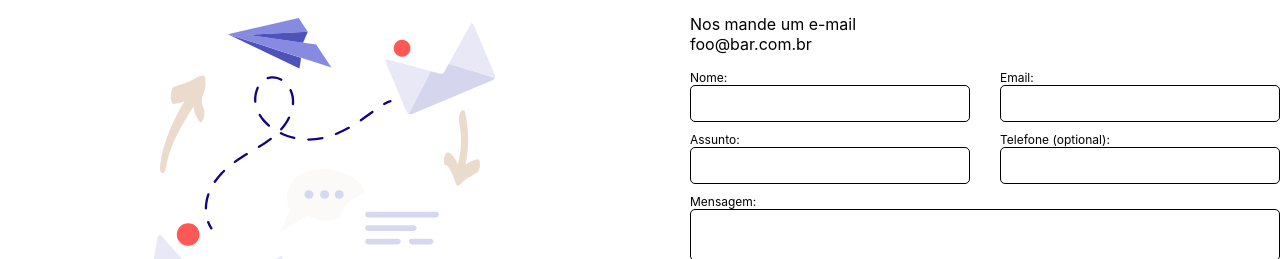
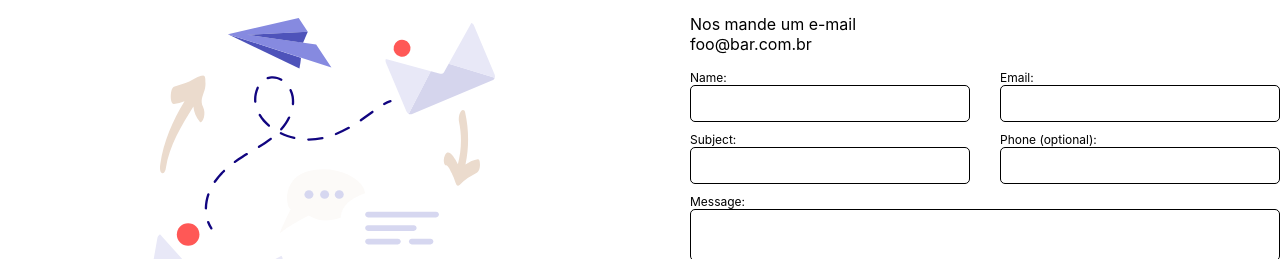
Before and after one commit to Pelicer/landing-example, a React (Create React App) app in the folder typescript/: page / in a window 1280 px wide. Shown: the part 1859-2118 px from the top of the page. Built offline with nearby package versions, Linux system fonts and the light colour scheme.

Commit message:
Form fields language and error handling
Changed form field names to english and added a more robuts and visual error aid for users, with error labels next to the fields that have failed.

```diff
--- a/typescript/src/components/Contact/Form.tsx
+++ b/typescript/src/components/Contact/Form.tsx
@@ -27,7 +27,7 @@ const StyledForm = styled.form`
 `;
 
 interface IFormFields {
-    name: string; isValid: boolean; content: string; isUnchanged: boolean; tip: string; isValidCondition: RegExp | undefined;
+    name: string; isValid: boolean; content: string; isUnchanged: boolean; tip: string; isValidCondition: RegExp | undefined; errorMessage: string;
 }
 
 export const Form: React.FC<{ data: Array<IFormFields>; reportSendProgress: Function; }> = (props) => {
@@ -61,11 +61,11 @@ export const Form: React.FC<{ data: Array<IFormFields>; reportSendProgress: Func
 
         if (isFormReady) {
             props.reportSendProgress("SENDING");
-            email.sendMail(requiredFields.find(field => field.name === "Nome")!.content,
+            email.sendMail(requiredFields.find(field => field.name === "Name")!.content,
                 requiredFields.find(field => field.name === "Email")!.content,
-                requiredFields.find(field => field.name === "Assunto")!.content,
-                requiredFields.find(field => field.name === "Telefone")!.content,
-                requiredFields.find(field => field.name === "Mensagem")!.content).then(() => {
+                requiredFields.find(field => field.name === "Subject")!.content,
+                requiredFields.find(field => field.name === "Phone")!.content,
+                requiredFields.find(field => field.name === "Message")!.content).then(() => {
                     props.reportSendProgress("SENT");
 
                 }).catch(() => {
@@ -79,11 +79,11 @@ export const Form: React.FC<{ data: Array<IFormFields>; reportSendProgress: Func
         <FormContainer>
             <Title title="Nos mande um e-mail" emailAddress="foo@bar.com.br" />
             <StyledForm onSubmit={handleSubmit}>
-                <InputField {...requiredFields.find(field => field.name === "Nome")!} reportState={validateField} />
+                <InputField {...requiredFields.find(field => field.name === "Name")!} reportState={validateField} />
                 <InputField {...requiredFields.find(field => field.name === "Email")!} reportState={validateField} />
-                <InputField {...requiredFields.find(field => field.name === "Assunto")!} reportState={validateField} />
-                <InputField {...requiredFields.find(field => field.name === "Telefone")!} reportState={validateField} />
-                <TextAreaField {...requiredFields.find(field => field.name === "Mensagem")!} reportState={validateField} maxLength={500} />
+                <InputField {...requiredFields.find(field => field.name === "Subject")!} reportState={validateField} />
+                <InputField {...requiredFields.find(field => field.name === "Phone")!} reportState={validateField} />
+                <TextAreaField {...requiredFields.find(field => field.name === "Message")!} reportState={validateField} maxLength={500} />
                 <Button type="submit" content="Enviar" />
             </StyledForm>
         </FormContainer>
--- a/typescript/src/components/Contact/InputField.tsx
+++ b/typescript/src/components/Contact/InputField.tsx
@@ -36,9 +36,16 @@ const Input = styled.input<StyledProps>`
     }
 `;
 
-export const InputField: React.FC<{ name: string; isValid: boolean; content: string; isUnchanged: boolean; tip: string; isValidCondition: RegExp | undefined, reportState: Function; }> = (props) => {
+const ErrorSpan = styled.span`
+    margin-left: 10px;
+    font: ${fonts.subtitle2};
+    color: ${palette.support_red};
+`;
 
-    const borderColor = (props.isValid || (!props.isValid && props.isUnchanged)) ? palette.support_grey_30 : palette.support_red;
+export const InputField: React.FC<{ name: string; isValid: boolean; content: string; isUnchanged: boolean; tip: string; isValidCondition: RegExp | undefined, reportState: Function; errorMessage: string;}> = (props) => {
+
+    const hasError = (props.isValid || (!props.isValid && props.isUnchanged)) ? false : true;
+    const borderColor = hasError ? palette.support_red : palette.support_grey_30;
 
     const validate = (value: string) => {
         props.reportState(
@@ -50,7 +57,7 @@ export const InputField: React.FC<{ name: string; isValid: boolean; content: str
 
     return (
         <Field>
-            <Label htmlFor={props.name}>{props.name + props.tip + ":"}</Label>
+            <Label htmlFor={props.name}>{props.name + props.tip + ":"}{hasError ? <ErrorSpan>{props.errorMessage}</ErrorSpan> : null}</Label>
             <Input
                 key={`${props.name}-input-field`}
                 borderColor={borderColor}
--- a/typescript/src/components/Contact/TextAreaField.tsx
+++ b/typescript/src/components/Contact/TextAreaField.tsx
@@ -43,11 +43,18 @@ const TextArea = styled.textarea<StyledProps>`
     }
 `;
 
-export const TextAreaField: React.FC<{ name: string; isValid: boolean; content: string; isUnchanged: boolean; tip: string; isValidCondition: RegExp | undefined, reportState: Function; maxLength: number; }> = (props) => {
+const ErrorSpan = styled.span`
+    margin-left: 10px;
+    font: ${fonts.subtitle2};
+    color: ${palette.support_red};
+`;
+
+export const TextAreaField: React.FC<{ name: string; isValid: boolean; content: string; isUnchanged: boolean; tip: string; isValidCondition: RegExp | undefined, reportState: Function; maxLength: number; errorMessage: string; }> = (props) => {
 
     const maxMessageLength = props.maxLength;
     const [remainingLength, setRemainingLength] = useState(maxMessageLength);
-    const borderColor = (props.isValid || (!props.isValid && props.isUnchanged)) ? palette.support_grey_30 : palette.support_red;
+    const hasError = (props.isValid || (!props.isValid && props.isUnchanged)) ? false : true;
+    const borderColor = hasError ? palette.support_red : palette.support_grey_30;
 
     const validateMessageLength = (e: HTMLTextAreaElement) => {
         setRemainingLength(stringValidator.validateLength(e, maxMessageLength));
@@ -60,7 +67,7 @@ export const TextAreaField: React.FC<{ name: string; isValid: boolean; content:
 
     return (
         <Field>
-            <Label htmlFor={props.name}>{props.name + ":"}</Label>
+            <Label htmlFor={props.name}>{props.name + ":"}{hasError ? <ErrorSpan>{props.errorMessage}</ErrorSpan> : null}</Label>
             <TextArea
                 borderColor={borderColor}
                 name={props.name}
--- a/typescript/src/containers/Contact.tsx
+++ b/typescript/src/containers/Contact.tsx
@@ -37,12 +37,13 @@
 const notEmptyRegex = /^(?!\s*$).+/;
 const FormFields = [
     {
-        name: "Nome",
+        name: "Name",
         isValid: false,
         content: "",
         isUnchanged: true,
         tip: "",
-        isValidCondition: notEmptyRegex
+        isValidCondition: notEmptyRegex,
+        errorMessage: "Name cannot be empty"
     },
     {
         name: "Email",
@@ -50,31 +51,35 @@ const FormFields = [
         content: "",
         isUnchanged: true,
         tip: "",
-        isValidCondition: mailRegex
+        isValidCondition: mailRegex,
+        errorMessage: "Email is invalid"
     },
     {
-        name: "Assunto",
+        name: "Subject",
         isValid: false,
         content: "",
         isUnchanged: true,
         tip: "",
-        isValidCondition: notEmptyRegex
+        isValidCondition: notEmptyRegex,
+        errorMessage: "Subject cannot be empty"
     },
     {
-        name: "Telefone",
+        name: "Phone",
         isValid: true,
         content: "",
         isUnchanged: true,
         tip: " (optional)",
-        isValidCondition: undefined
+        isValidCondition: undefined,
+        errorMessage: ""
     },
     {
-        name: "Mensagem",
+        name: "Message",
         isValid: false,
         content: "",
         isUnchanged: true,
         tip: "",
-        isValidCondition: notEmptyRegex
+        isValidCondition: notEmptyRegex,
+        errorMessage: "Message cannot be empty"
     }
 ];
 
```
